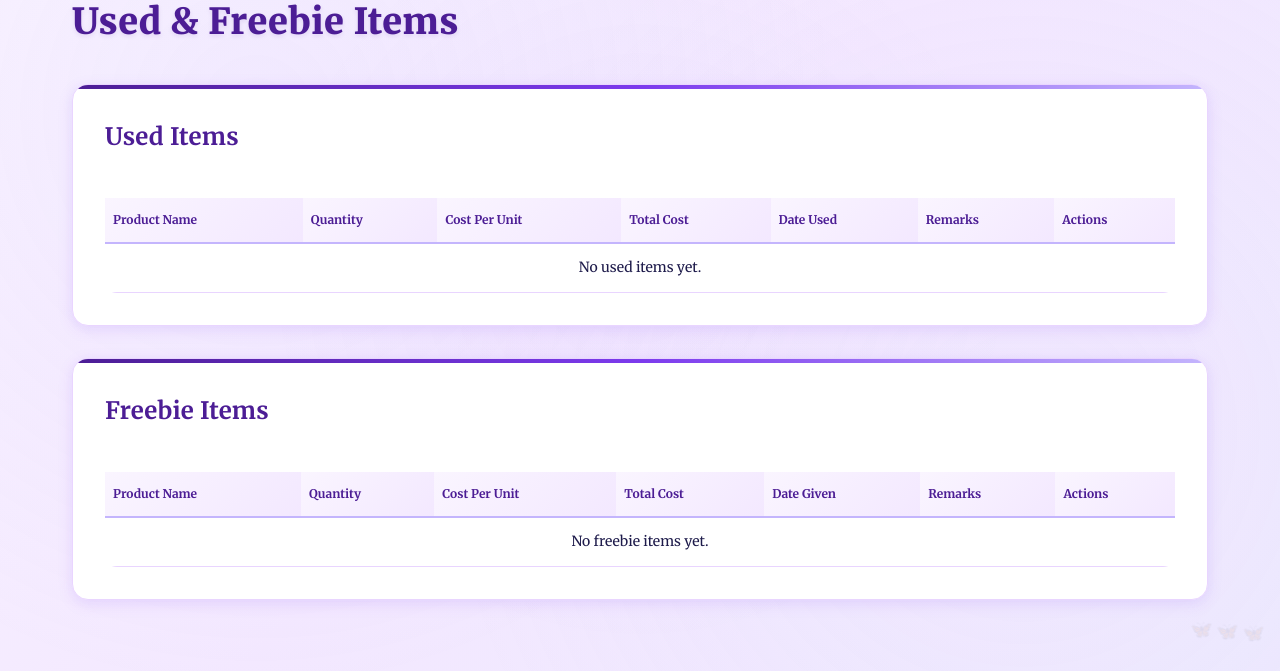
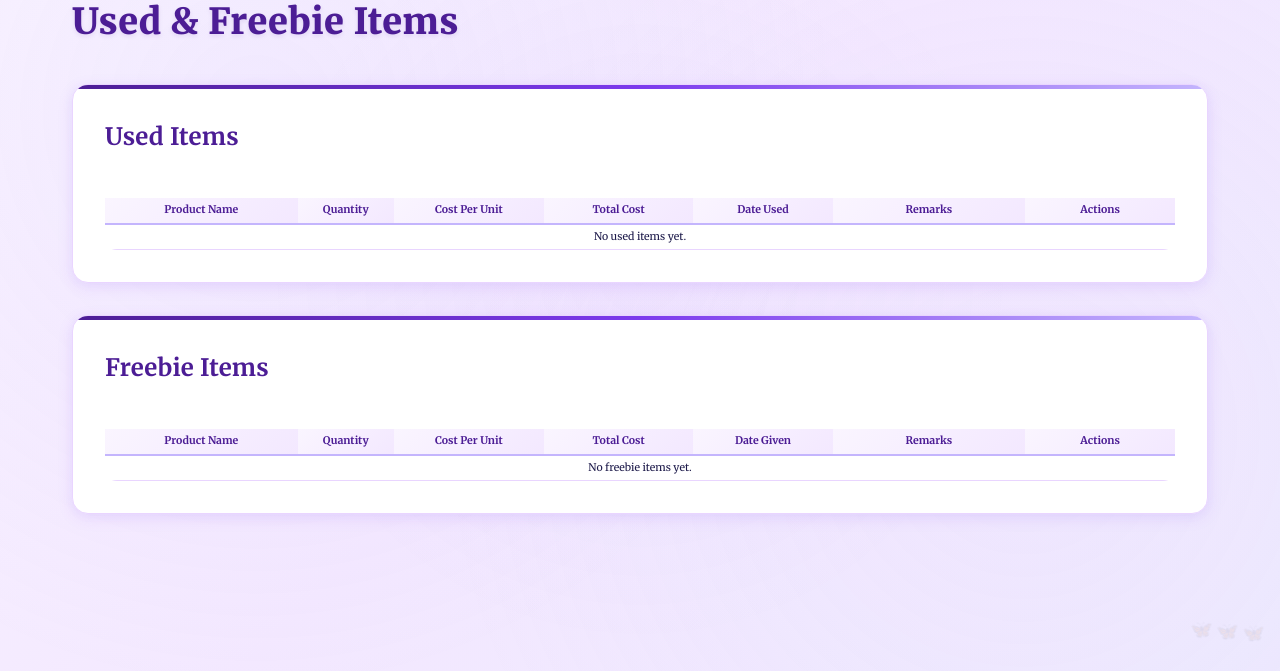
Before and after one commit to Daphne-CPAdmin/Personal-Stocks-INV, a Flask app: page /used_freebie in a window 1280 px wide. Shown: the part 129-800 px from the top of the page. Run offline with Flask 3, Linux system fonts and the light colour scheme.

Commit message:
Improve compact table layout and invoice listing reliability across tabs.
Apply no-horizontal-scroll fixed table styling for inventory, sold, and used/freebie views while keeping invoice list usability and recent-first ordering updates consistent.

Made-with: Cursor

```diff
--- a/app.py
+++ b/app.py
@@ -766,6 +766,19 @@ def invoices():
                                 'subtotal': 0
                             })
                 invoices = list(invoices_dict.values())
+
+                # Show most recent invoices first.
+                def _sort_invoice_key(inv):
+                    created_at = inv.get('created_at', '')
+                    invoice_date = inv.get('invoice_date', '')
+                    dt = pd.to_datetime(created_at, errors='coerce')
+                    if pd.isna(dt):
+                        dt = pd.to_datetime(invoice_date, errors='coerce')
+                    if pd.isna(dt):
+                        return datetime.min
+                    return dt.to_pydatetime()
+
+                invoices = sorted(invoices, key=_sort_invoice_key, reverse=True)
         else:
             invoices = []
 
--- a/static/css/style.css
+++ b/static/css/style.css
@@ -697,6 +697,89 @@ body::after {
     gap: 0.75rem;
 }
 
+/* Compact no-horizontal-scroll tables for non-invoice tabs */
+.inventory-table-container,
+.sold-table-container,
+.used-freebie-table-container {
+    overflow-x: hidden !important;
+}
+
+#inventoryListTable,
+#soldListTable,
+#usedItemsTable,
+#freebieItemsTable {
+    width: 100%;
+    table-layout: fixed;
+}
+
+#inventoryListTable th,
+#inventoryListTable td,
+#soldListTable th,
+#soldListTable td,
+#usedItemsTable th,
+#usedItemsTable td,
+#freebieItemsTable th,
+#freebieItemsTable td {
+    padding: 0.38rem 0.24rem !important;
+    font-size: 0.66rem !important;
+    line-height: 1.2;
+    white-space: normal !important;
+    word-break: break-word;
+    text-align: center;
+    vertical-align: middle;
+    max-width: none !important;
+}
+
+#inventoryListTable th:nth-child(1) { width: 14%; }
+#inventoryListTable th:nth-child(2) { width: 9%; }
+#inventoryListTable th:nth-child(3) { width: 9%; }
+#inventoryListTable th:nth-child(4) { width: 9%; }
+#inventoryListTable th:nth-child(5) { width: 6%; }
+#inventoryListTable th:nth-child(6) { width: 8%; }
+#inventoryListTable th:nth-child(7) { width: 12%; }
+#inventoryListTable th:nth-child(8) { width: 9%; }
+#inventoryListTable th:nth-child(9) { width: 8%; }
+#inventoryListTable th:nth-child(10) { width: 8%; }
+#inventoryListTable th:nth-child(11) { width: 8%; }
+
+#soldListTable th:nth-child(1) { width: 12%; }
+#soldListTable th:nth-child(2) { width: 6%; }
+#soldListTable th:nth-child(3) { width: 8%; }
+#soldListTable th:nth-child(4) { width: 8%; }
+#soldListTable th:nth-child(5) { width: 8%; }
+#soldListTable th:nth-child(6) { width: 8%; }
+#soldListTable th:nth-child(7) { width: 8%; }
+#soldListTable th:nth-child(8) { width: 10%; }
+#soldListTable th:nth-child(9) { width: 7%; }
+#soldListTable th:nth-child(10) { width: 8%; }
+#soldListTable th:nth-child(11) { width: 10%; }
+#soldListTable th:nth-child(12) { width: 7%; }
+
+#usedItemsTable th:nth-child(1),
+#freebieItemsTable th:nth-child(1) { width: 18%; }
+#usedItemsTable th:nth-child(2),
+#freebieItemsTable th:nth-child(2) { width: 9%; }
+#usedItemsTable th:nth-child(3),
+#freebieItemsTable th:nth-child(3) { width: 14%; }
+#usedItemsTable th:nth-child(4),
+#freebieItemsTable th:nth-child(4) { width: 14%; }
+#usedItemsTable th:nth-child(5),
+#freebieItemsTable th:nth-child(5) { width: 13%; }
+#usedItemsTable th:nth-child(6),
+#freebieItemsTable th:nth-child(6) { width: 18%; }
+#usedItemsTable th:nth-child(7),
+#freebieItemsTable th:nth-child(7) { width: 14%; }
+
+#inventoryListTable td:last-child .btn,
+#soldListTable td:last-child .btn,
+#usedItemsTable td:last-child .btn,
+#freebieItemsTable td:last-child .btn {
+    width: 100%;
+    min-width: 0;
+    font-size: 0.62rem !important;
+    padding: 0.28rem 0.32rem !important;
+}
+
 @media (max-width: 1200px) {
     .summary-cards-grid {
         grid-template-columns: repeat(3, 1fr);
--- a/templates/inventory.html
+++ b/templates/inventory.html
@@ -9,8 +9,8 @@
 </div>
 
 <div class="card">
-    <div class="table-container">
-        <table class="data-table">
+    <div class="table-container inventory-table-container">
+        <table id="inventoryListTable" class="data-table">
             <thead>
                 <tr>
                     <th>Product Name</th>
--- a/templates/sold.html
+++ b/templates/sold.html
@@ -31,8 +31,8 @@
 </div>
 
 <div class="card">
-    <div class="table-container">
-        <table class="data-table">
+    <div class="table-container sold-table-container">
+        <table id="soldListTable" class="data-table">
             <thead>
                 <tr>
                     <th>Product Name</th>
--- a/templates/used_freebie.html
+++ b/templates/used_freebie.html
@@ -9,8 +9,8 @@
 
 <div class="card">
     <h3>Used Items</h3>
-    <div class="table-container">
-        <table class="data-table">
+    <div class="table-container used-freebie-table-container">
+        <table id="usedItemsTable" class="data-table">
             <thead>
                 <tr>
                     <th>Product Name</th>
@@ -51,8 +51,8 @@
 
 <div class="card">
     <h3>Freebie Items</h3>
-    <div class="table-container">
-        <table class="data-table">
+    <div class="table-container used-freebie-table-container">
+        <table id="freebieItemsTable" class="data-table">
             <thead>
                 <tr>
                     <th>Product Name</th>
```
Also changed, not shown: templates/invoices.html (+42 -2 lines).
